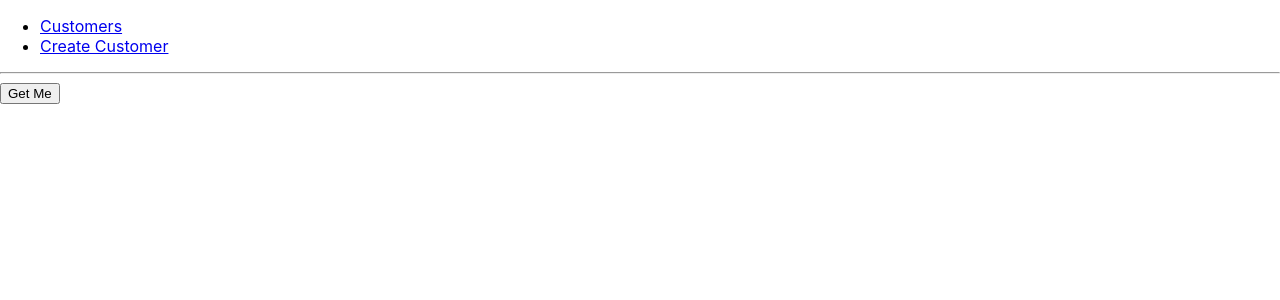
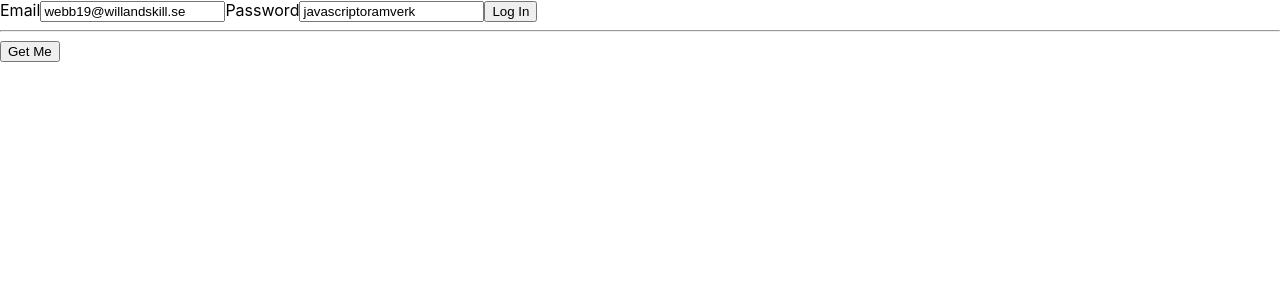
Before and after one commit to Semthan/customer_app, a React (Create React App) app: page / in a window 1280 px wide. Shown: the top 300 px of the page. Built offline with nearby package versions, Linux system fonts and the light colour scheme.

Commit message:
changed CustomerListPage to HomePage

```diff
--- a/src/App.js
+++ b/src/App.js
@@ -2,8 +2,8 @@ import React, {useState} from 'react'
 import {Switch, Route, Link} from 'react-router-dom'
 import CustomerCreatePage from './pages/CustomerCreatePage';
 import CustomerDetailPage from './pages/CustomerDetailPage';
-import CustomerListPage from './pages/CustomerListPage';
 import CustomerUpdatePage from './pages/CustomerUpdatePage';
+import HomePage from './pages/HomePage';
 import LoginPage from './pages/LoginPage';
 
 function App() {
@@ -25,17 +25,9 @@ function App() {
   return (
     <div>
 
-      <ul>
-        <li>
-          <Link to="/customers">Customers</Link>
-        </li>
-        <li>
-          <Link to="/customers/create">Create Customer</Link>
-        </li>
-      </ul>
       <Switch>
-        <Route path="/login">
-          <LoginPage/>
+        <Route path="/home">
+          <HomePage/>
         </Route>
 
         <Route path="/customers/create">
@@ -49,10 +41,9 @@ function App() {
         <Route path="/customers/:id" component={CustomerDetailPage}>
         </Route>
 
-        <Route path="/customers">
-          <CustomerListPage/>
+        <Route path="/">
+          <LoginPage/>
         </Route>
-
       </Switch>
 
       <hr/>
--- a/src/pages/CustomerListPage.jsx
+++ b/src/pages/HomePage.jsx
@@ -1,7 +1,7 @@
 import React, {useEffect, useState} from "react";
 import CustomerListItem from "../components/CustomerListItem";
 
-export default function CustomerListPage() {
+export default function HomePage() {
 
   const [customerList, setCustomerList] = useState([]);
 
--- a/src/pages/LoginPage.jsx
+++ b/src/pages/LoginPage.jsx
@@ -35,7 +35,7 @@ export default function LoginPage() {
         console.log(data);
         console.log(data.token);
         localStorage.setItem("WEBB20", data.token);
-        history.push("/customers")
+        history.push("/home")
       });
   }
 
```
Also changed, not shown: 1 other file (tests, documents, lock files or other folders).
